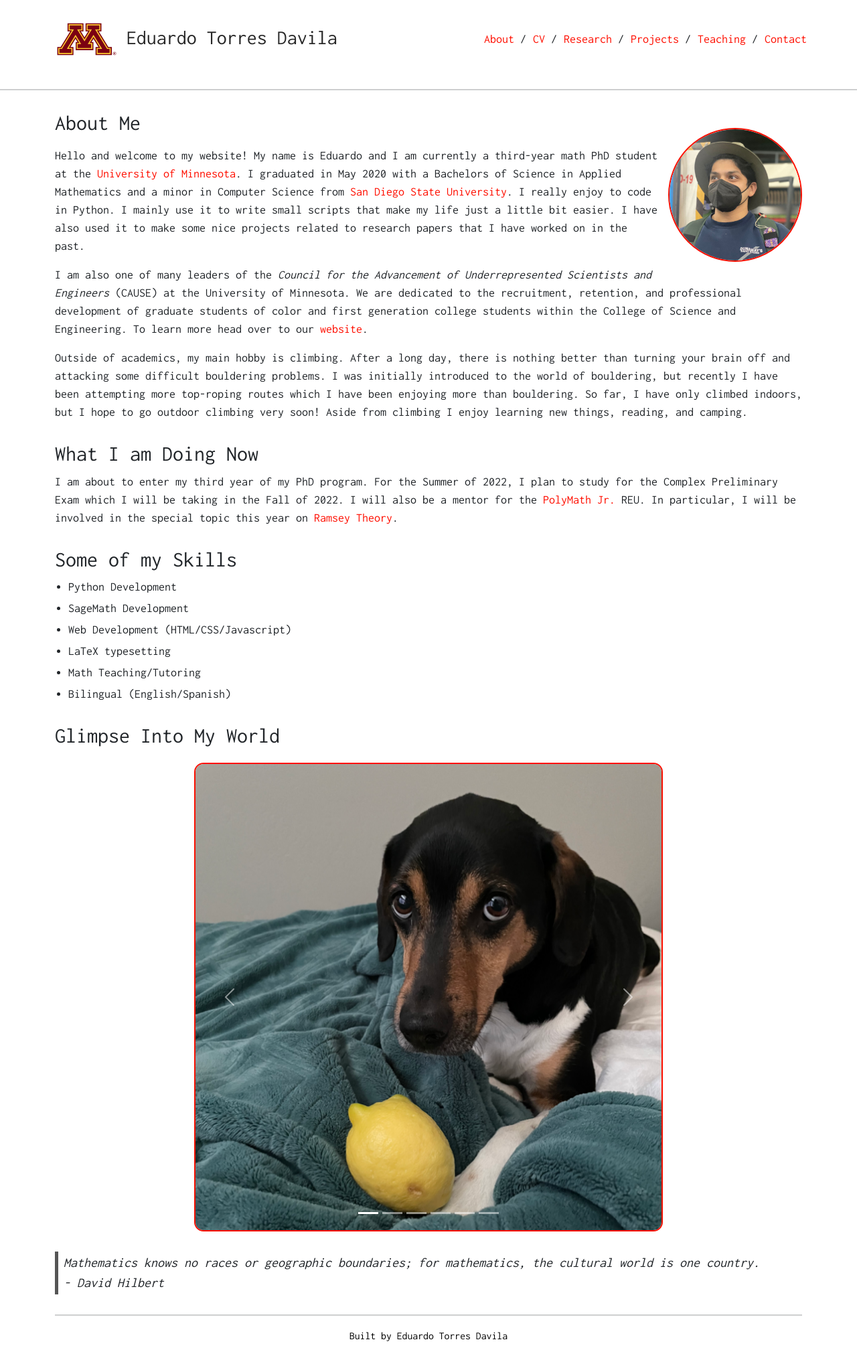
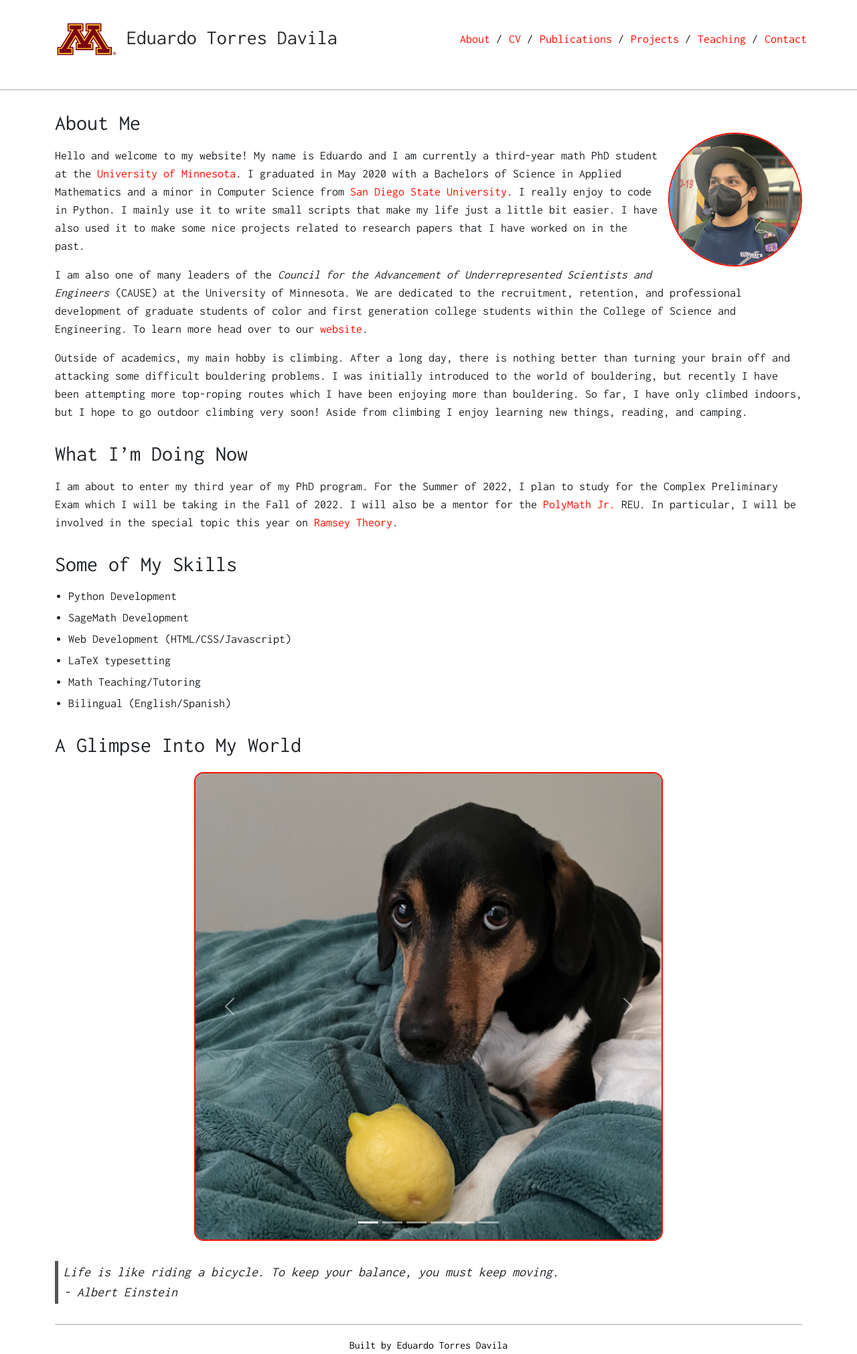
Before and after one commit to etdavila10/etorresdavila, a Jekyll site: the page built from index.md, in a window 1280 px wide. Shown: the whole page at 67% size. Built offline with Jekyll 4.4.1, drawn with Linux system fonts in a browser that asks for light colours; nearby versions of some CDN libraries; our own code applies the rules of GitHub Pages for plain Markdown files.

Commit message:
Finished about me, Added Publications, Added Teaching

```diff
--- a/_config.yml
+++ b/_config.yml
@@ -21,8 +21,8 @@
     link: "/"
   - name: "CV"
     link: "assets/documents/cv.pdf"
-  - name: "Research"
-    link: "research"
+  - name: "Publications"
+    link: "publications"
   - name: "Projects"
     link: "projects"
   - name: "Teaching"
--- a/_data/quotes.yml
+++ b/_data/quotes.yml
@@ -21,3 +21,9 @@
 
 - quote: "Mathematics knows no races or geographic boundaries; for mathematics, the cultural world is one country."
   author: "David Hilbert"
+
+- quote: "I have no special talent. I am only passionately curious."
+  author: "Albert Einstein"
+
+- quote: "Nothing in life is to be feared, it is only to be understood. Now is the time to understand more, so that we may fear less."
+  author: "Marie Curie"
--- a/_sass/_style.scss
+++ b/_sass/_style.scss
@@ -29,6 +29,12 @@
 
 h2 {
   margin-top: 30px;
+  margin-bottom: 15px;
+}
+
+h3 {
+  margin-top: 20px;
+  margin-bottom: 15px;
 }
 
 hr {
--- a/index.md
+++ b/index.md
@@ -12,11 +12,11 @@
 
 Outside of academics, my main hobby is climbing. After a long day, there is nothing better than turning your brain off and attacking some difficult bouldering problems. I was initially introduced to the world of bouldering, but recently I have been attempting more top-roping routes which I have been enjoying more than bouldering. So far, I have only climbed indoors, but I hope to go outdoor climbing very soon! Aside from climbing I enjoy learning new things, reading, and camping.
 
-## What I am Doing Now
+## What I'm Doing Now
 
 I am about to enter my third year of my PhD program. For the Summer of 2022, I plan to study for the Complex Preliminary Exam which I will be taking in the Fall of 2022. I will also be a mentor for the [PolyMath Jr.](https://geometrynyc.wixsite.com/polymathreu) REU. In particular, I will be involved in the special topic this year on [Ramsey Theory](https://geometrynyc.wixsite.com/polymathreu/ramsey2022).
 
-## Some of my Skills
+## Some of My Skills
 * Python Development
 * SageMath Development
 * Web Development (HTML/CSS/Javascript)
@@ -24,7 +24,7 @@
 * Math Teaching/Tutoring
 * Bilingual (English/Spanish)
 
-## Glimpse Into My World
+## A Glimpse Into My World
 
 <div id="imagesCarousel" class="carousel slide" data-bs-ride="carousel">
   <div class="carousel-indicators">
```
Also changed, not shown: contact.md (+2 -1 lines), publications.md (added, +39 -0 lines), research.md (deleted, +0 -11 lines), teaching.md (+4 -0 lines), 8 other files.
